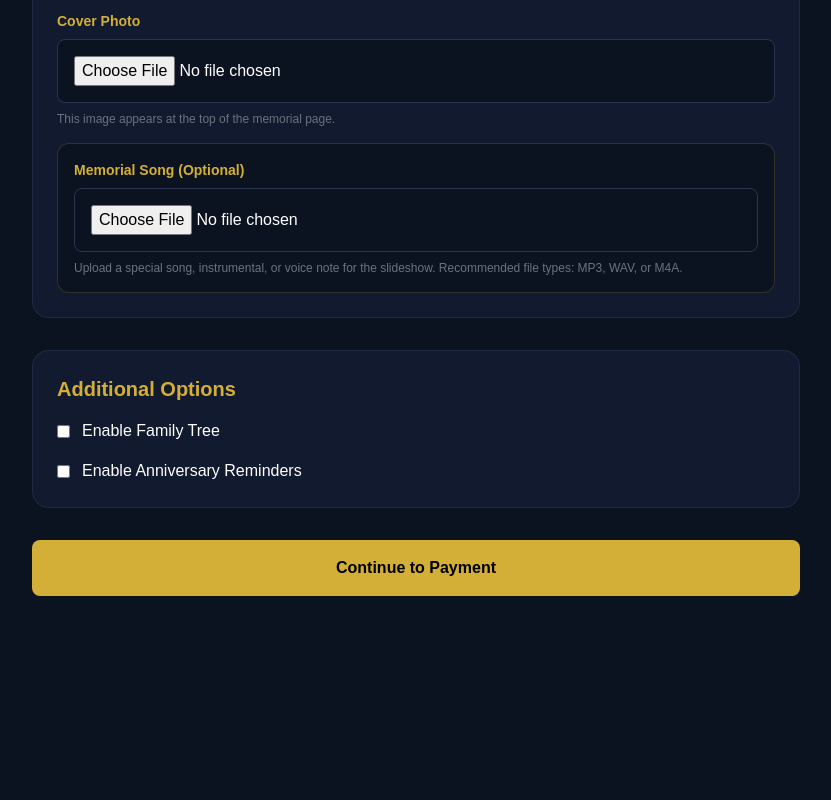
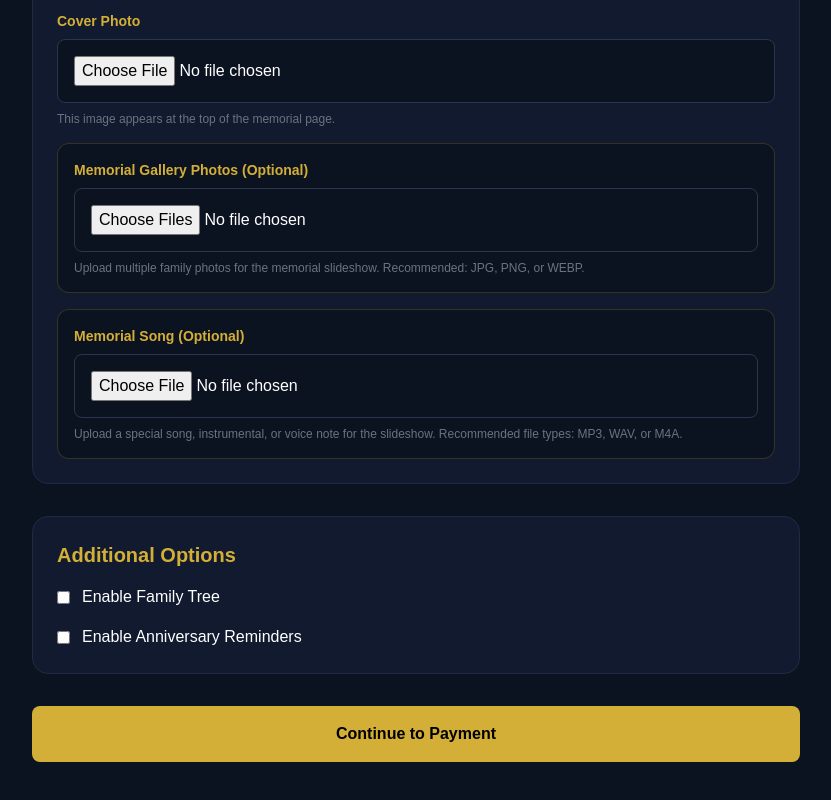
Before and after one commit to trinibuzz/scanmylegacy-app, a Next.js app: page /create-memorial in a window 1280 px wide. Shown: the part 1138-1938 px from the top of the page, without its empty margins (224-1055 px from the left). Before the commit the page ends 1782 px from the top, so only its background shows below. Built offline with nearby package versions, Linux system fonts and the light colour scheme.

Commit message:
Add memorial gallery upload support

```diff
--- a/app/create-memorial/page.tsx
+++ b/app/create-memorial/page.tsx
@@ -22,6 +22,7 @@ function CreateMemorialForm() {
   const [biography, setBiography] = useState("");
   const [coverPhoto, setCoverPhoto] = useState<File | null>(null);
   const [memorialMusic, setMemorialMusic] = useState<File | null>(null);
+  const [galleryPhotos, setGalleryPhotos] = useState<File[]>([]);
 
   const [enableFamilyTree, setEnableFamilyTree] = useState(false);
 
@@ -60,6 +61,10 @@ function CreateMemorialForm() {
     if (memorialMusic) {
       formData.append("memorial_music", memorialMusic);
     }
+
+    galleryPhotos.forEach((photo) => {
+      formData.append("gallery_photos", photo);
+    });
 
     try {
       setLoading(true);
@@ -234,6 +239,34 @@ function CreateMemorialForm() {
 
             <div className="mt-4 rounded-xl border border-[#d4af37]/20 bg-[#0b1320] p-4">
               <label className="mb-2 block text-sm font-semibold text-[#d4af37]">
+                Memorial Gallery Photos (Optional)
+              </label>
+
+              <input
+                type="file"
+                accept="image/*"
+                multiple
+                onChange={(e) =>
+                  setGalleryPhotos(Array.from(e.target.files || []))
+                }
+                className={inputStyle}
+              />
+
+              <p className="mt-2 text-xs text-gray-500">
+                Upload multiple family photos for the memorial slideshow.
+                Recommended: JPG, PNG, or WEBP.
+              </p>
+
+              {galleryPhotos.length > 0 && (
+                <p className="mt-2 text-xs text-[#d4af37]">
+                  {galleryPhotos.length} gallery photo
+                  {galleryPhotos.length === 1 ? "" : "s"} selected.
+                </p>
+              )}
+            </div>
+
+            <div className="mt-4 rounded-xl border border-[#d4af37]/20 bg-[#0b1320] p-4">
+              <label className="mb-2 block text-sm font-semibold text-[#d4af37]">
                 Memorial Song (Optional)
               </label>
 
```
